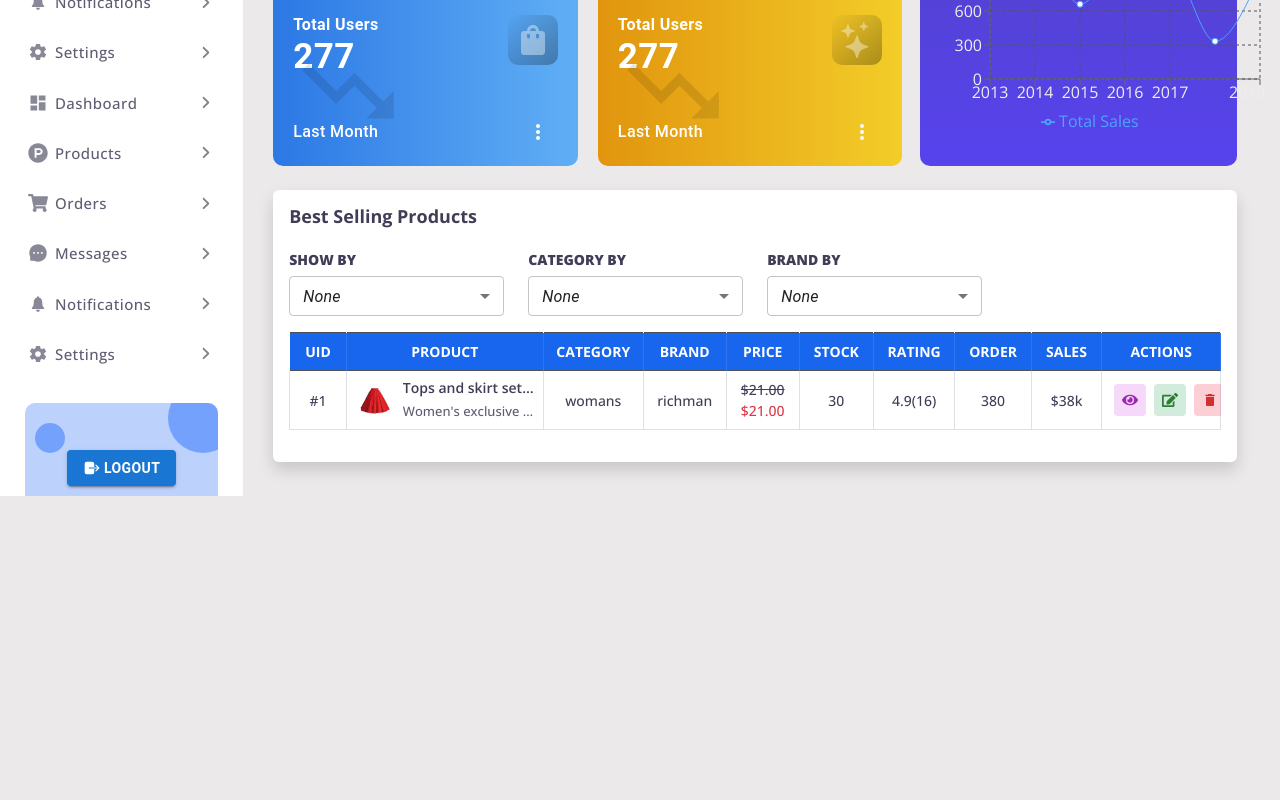
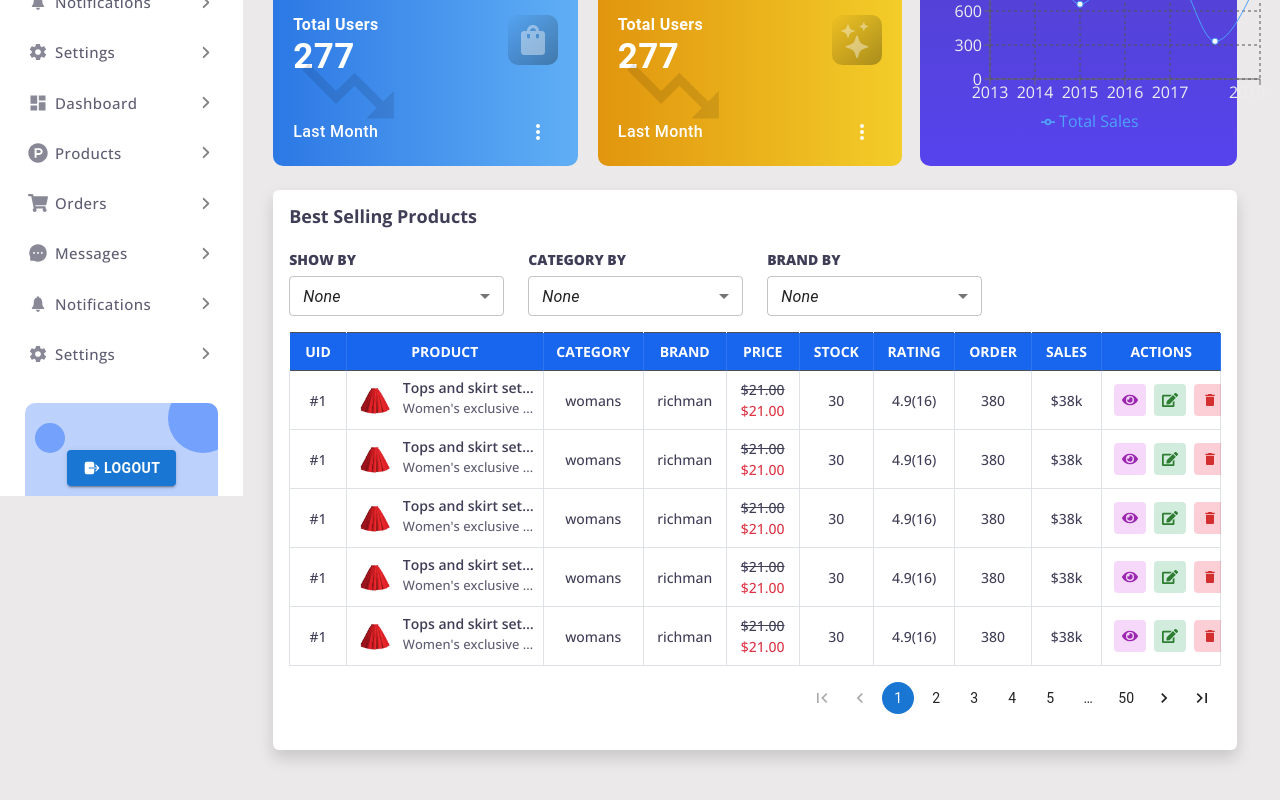
Before and after one commit to dovanminhquan0505/Dashboard-Reactjs, a React (Create React App) app: page / in a window 1280 px wide. Shown: the part 304-1104 px from the top of the page. Before the commit the page ends 876 px from the top, so only its background shows below. Built offline with nearby package versions, Linux system fonts and the light colour scheme.

Commit message:
Complete dashboard reports information

```diff
--- a/src/App.css
+++ b/src/App.css
@@ -13,11 +13,13 @@ body {
 header {
     width: 100%;
     height: 70px;
-    background: #fff;
+    background: rgba(255, 255, 255, 0.9);
     position: fixed;
     top: 0px;
     left: 0px;
     z-index: 1000;
+    -webkit-backdrop-filter: blur(5px);
+    backdrop-filter: blur(5px);
 }
 
 ::-webkit-scrollbar {
@@ -659,7 +661,7 @@ table tbody tr td .info {
     white-space: nowrap;
     font-size: 14px;
     font-weight: 600;
-    margin-bottom: 5px;
+    margin-bottom: 2px;
 }
 
 .table tbody tr td .info p {
@@ -671,3 +673,15 @@ table tbody tr td .info {
     color: #5e5d72;
     margin-bottom: 0px;
 }
+
+.table__footer {
+    padding-bottom: 20px;
+}
+
+.table__footer .pagination {
+    margin-left: auto;
+}
+
+.css-1gaup4j-MuiButtonBase-root-MuiPaginationItem-root.Mui-selected {
+    background: #0858f7 !important;
+}
--- a/src/screens/Dashboard/index.jsx
+++ b/src/screens/Dashboard/index.jsx
@@ -26,6 +26,7 @@ import { FaEye } from "react-icons/fa";
 import { FaEdit } from "react-icons/fa";
 import { MdDelete } from "react-icons/md";
 import skirt from "../../assets/images/product-01.jpg";
+import Pagination from '@mui/material/Pagination';
 
 const Dashboard = () => {
     const data = [
@@ -268,8 +269,140 @@ const Dashboard = () => {
                                         </div>
                                     </td>
                                 </tr>
+
+                                <tr>
+                                    <td>#1</td>
+                                    <td>
+                                        <div className="d-flex product__box">
+                                            <div className="imgWrapper">
+                                                <img src={skirt} alt="" />
+                                            </div>
+                                            <div className="info ps-2">
+                                                <h6>Tops and skirt set for Female...</h6>
+                                                <p>Women's exclusive summer Tops and skirt set for Female Tops and skirt set.</p>
+                                            </div>
+                                        </div>
+                                    </td>
+                                    <td>womans </td>
+                                    <td>richman</td>
+                                    <td>
+                                        <del className="old">$21.00</del>
+                                        <span className="new text-danger">$21.00</span>
+                                    </td>
+                                    <td>30</td>
+                                    <td>4.9(16)</td>
+                                    <td>380</td>
+                                    <td>$38k</td>
+                                    <td>
+                                        <div className="actions d-flex align-items-center">
+                                            <Button className="secondary" color="secondary"><FaEye /></Button>
+                                            <Button className="success" color="success"><FaEdit /></Button>
+                                            <Button className="error" color="error"><MdDelete /></Button>
+                                        </div>
+                                    </td>
+                                </tr>
+
+                                <tr>
+                                    <td>#1</td>
+                                    <td>
+                                        <div className="d-flex product__box">
+                                            <div className="imgWrapper">
+                                                <img src={skirt} alt="" />
+                                            </div>
+                                            <div className="info ps-2">
+                                                <h6>Tops and skirt set for Female...</h6>
+                                                <p>Women's exclusive summer Tops and skirt set for Female Tops and skirt set.</p>
+                                            </div>
+                                        </div>
+                                    </td>
+                                    <td>womans </td>
+                                    <td>richman</td>
+                                    <td>
+                                        <del className="old">$21.00</del>
+                                        <span className="new text-danger">$21.00</span>
+                                    </td>
+                                    <td>30</td>
+                                    <td>4.9(16)</td>
+                                    <td>380</td>
+                                    <td>$38k</td>
+                                    <td>
+                                        <div className="actions d-flex align-items-center">
+                                            <Button className="secondary" color="secondary"><FaEye /></Button>
+                                            <Button className="success" color="success"><FaEdit /></Button>
+                                            <Button className="error" color="error"><MdDelete /></Button>
+                                        </div>
+                                    </td>
+                                </tr>
+
+                                <tr>
+                                    <td>#1</td>
+                                    <td>
+                                        <div className="d-flex product__box">
+                                            <div className="imgWrapper">
+                                                <img src={skirt} alt="" />
+                                            </div>
+                                            <div className="info ps-2">
+                                                <h6>Tops and skirt set for Female...</h6>
+                                                <p>Women's exclusive summer Tops and skirt set for Female Tops and skirt set.</p>
+                                            </div>
+                                        </div>
+                                    </td>
+                                    <td>womans </td>
+                                    <td>richman</td>
+                                    <td>
+                                        <del className="old">$21.00</del>
+                                        <span className="new text-danger">$21.00</span>
+                                    </td>
+                                    <td>30</td>
+                                    <td>4.9(16)</td>
+                                    <td>380</td>
+                                    <td>$38k</td>
+                                    <td>
+                                        <div className="actions d-flex align-items-center">
+                                            <Button className="secondary" color="secondary"><FaEye /></Button>
+                                            <Button className="success" color="success"><FaEdit /></Button>
+                                            <Button className="error" color="error"><MdDelete /></Button>
+                                        </div>
+                                    </td>
+                                </tr>
+
+                                <tr>
+                                    <td>#1</td>
+                                    <td>
+                                        <div className="d-flex product__box">
+                                            <div className="imgWrapper">
+                                                <img src={skirt} alt="" />
+                                            </div>
+                                            <div className="info ps-2">
+                                                <h6>Tops and skirt set for Female...</h6>
+                                                <p>Women's exclusive summer Tops and skirt set for Female Tops and skirt set.</p>
+                                            </div>
+                                        </div>
+                                    </td>
+                                    <td>womans </td>
+                                    <td>richman</td>
+                                    <td>
+                                        <del className="old">$21.00</del>
+                                        <span className="new text-danger">$21.00</span>
+                                    </td>
+                                    <td>30</td>
+                                    <td>4.9(16)</td>
+                                    <td>380</td>
+                                    <td>$38k</td>
+                                    <td>
+                                        <div className="actions d-flex align-items-center">
+                                            <Button className="secondary" color="secondary"><FaEye /></Button>
+                                            <Button className="success" color="success"><FaEdit /></Button>
+                                            <Button className="error" color="error"><MdDelete /></Button>
+                                        </div>
+                                    </td>
+                                </tr>
                             </tbody>
                         </table>
+
+                        <div className="d-flex table__footer">
+                            <Pagination count={50} color="primary" className="pagination" showFirstButton showLastButton/>
+                        </div>
                     </div>
                 </div>
             </div>
```
